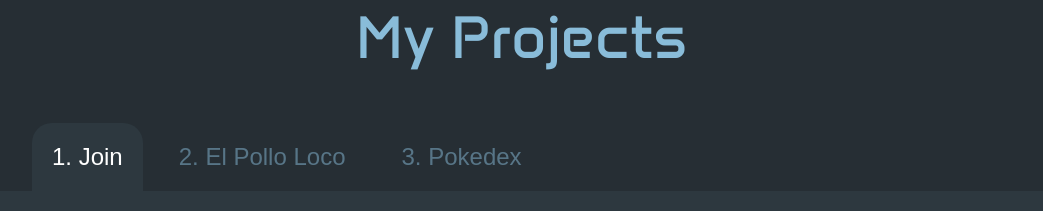
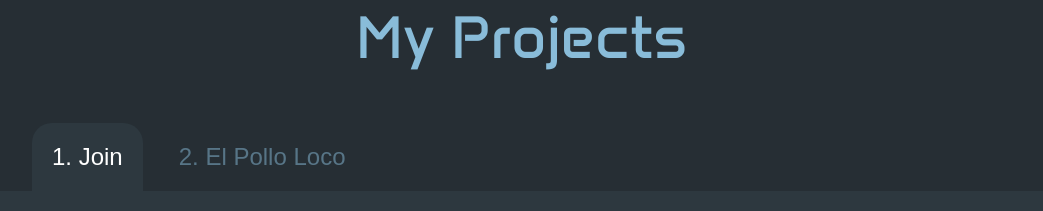
Before and after one commit to Greedrache/Portfolio, an Angular app: page / in a window 1280 px wide. Shown: the part 1720-1931 px from the top of the page, without its empty margins (118-1161 px from the left). Built offline with nearby package versions, Linux system fonts and the light colour scheme.

Commit message:
Projekt Pokedex wurde aus dem Portfolio entwendet

```diff
--- a/src/app/my-projects-section/my-projects-section.component.ts
+++ b/src/app/my-projects-section/my-projects-section.component.ts
@@ -52,23 +52,6 @@ export class MyProjectsSectionComponent {
       githubLink: 'https://github.com/Greedrache/EL-POLLO-LOCO',
       liveTestLink: 'https://greedrache.github.io/EL-POLLO-LOCO/',
       img: 'assets/img/elpolloloco.jpg'
-    },
-    {
-      title: '3. Pokedex',
-      durationKey: 'projects.duration.2weeks',
-      tech: [
-        { name: 'HTML', img: 'assets/img/html.png' },
-        { name: 'CSS', img: 'assets/img/css.png' },
-        { name: 'JavaScript', img: 'assets/img/javascript.png' },
-        { name: 'Git', img: 'assets/img/git.png' },
-        { name: 'Firebase', img: 'assets/img/firebase.png' }
-      ],
-      descriptionKey: 'projects.pokedex.description',
-      learnedKey: 'projects.pokedex.learned',
-      processKey: 'projects.pokedex.process',
-      githubLink: 'https://github.com/Greedrache/Pokedex',
-      liveTestLink: 'https://greedrache.github.io/Pokedex/',
-      img: 'assets/img/pokedex.jpg'
     }
   ];
 }
```
